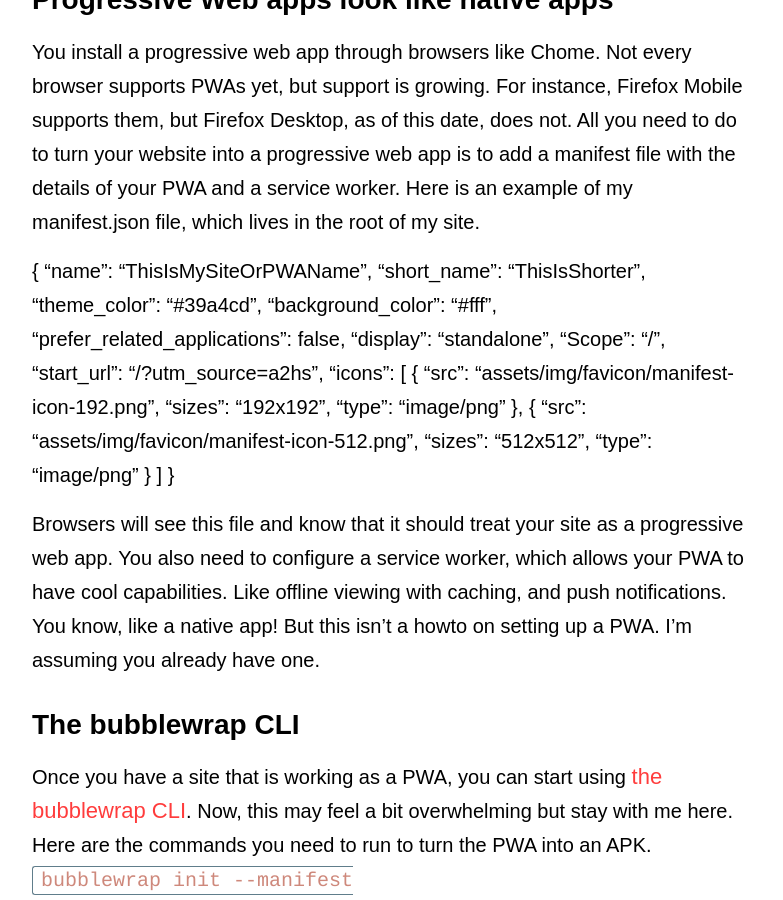
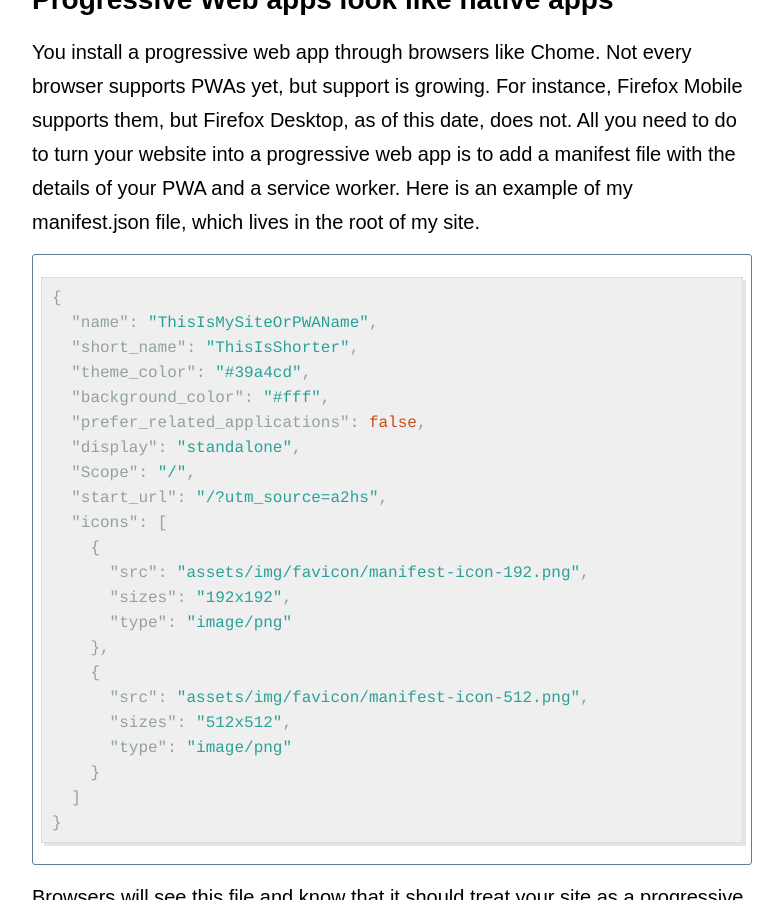
Before and after one commit to MrPowerScripts/MrPowerScripts.com, a Jekyll site: the page built from _posts/2020/2020-04-26-pwa-to-apk-with-twa.md, in a window 1280 px wide and 900 px high, scrolled down 581 px. Shown: the whole window, without its empty margins (248-1031 px from the left). Built offline with Jekyll 4.4.1, drawn with Linux system fonts in a browser that asks for light colours; a script that is not in the unit is left out; some of the changed text lies outside the part shown.

Commit message:
whoops again

````diff
--- a/_posts/2020/2020-04-26-pwa-to-apk-with-twa.md
+++ b/_posts/2020/2020-04-26-pwa-to-apk-with-twa.md
@@ -13,6 +13,7 @@
 
 You install a progressive web app through browsers like Chome. Not every browser supports PWAs yet, but support is growing. For instance, Firefox Mobile supports them, but Firefox Desktop, as of this date, does not. All you need to do to turn your website into a progressive web app is to add a manifest file with the details of your PWA and a service worker. Here is an example of my manifest.json file, which lives in the root of my site.
 
+```json
 {
   "name": "ThisIsMySiteOrPWAName",
   "short_name": "ThisIsShorter",
@@ -35,6 +36,7 @@
     }
   ]
 }
+```
 
 Browsers will see this file and know that it should treat your site as a progressive web app. You also need to configure a service worker, which allows your PWA to have cool capabilities. Like offline viewing with caching, and push notifications. You know, like a native app! But this isn't a howto on setting up a PWA. I'm assuming you already have one.
 
@@ -48,7 +50,7 @@
 
 Trusted web activity is an open way to verify trusted web content within an Android app. So, anything that is being opened by the mobile Chrome browser within an app. Sometimes you'll see native apps can load web content in a browser. It's still chrome, embedded within the native app. TWA tells the browser that the content is from the same developer as the app. How does the browser know that the website it's opening is a TWA? It does this by creating a Digital Asset Links file, which like the manifest file, is accessible from your website. It would live here: `https://example.com/.well-known/assetlinks.json` Here's an example `assetlinks.json` from [Google's TWA Quickstart guide](https://developers.google.com/web/android/trusted-web-activity/quick-start#creating-your-asset-link-file).
 
-```
+```json
 [{
   "relation": ["delegate_permission/common.handle_all_urls"],
   "target": {
````
